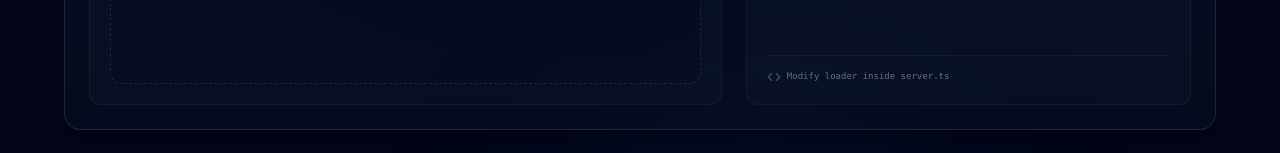
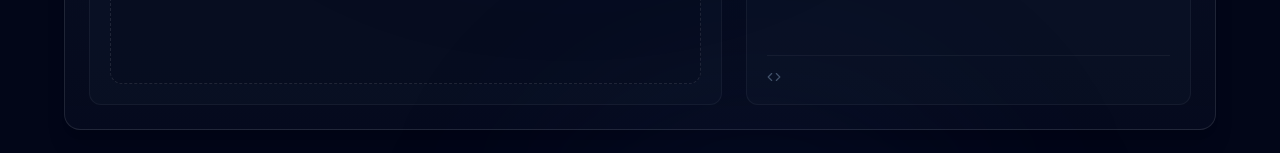
Before and after one commit to Kezangchodenn/Image_Caption_Generator, a React (Vite) app: page / in a window 1280 px wide. Shown: the part 423-576 px from the top of the page. Built offline with nearby package versions, Linux system fonts and the light colour scheme.

Commit message:
Save latest changes

```diff
--- a/src/components/UplinkDesk.tsx
+++ b/src/components/UplinkDesk.tsx
@@ -391,7 +391,6 @@ export default function UplinkDesk({ onSaveHistory }: UplinkDeskProps) {
           <div className="border-t border-white/5 pt-3.5 mt-5 flex items-center justify-between text-[9px] text-slate-500 font-mono">
             <span className="flex items-center gap-1.5">
               <Code className="w-3.5 h-3.5 text-slate-600" />
-              Modify loader inside server.ts
             </span>
           </div>
         </div>
```
